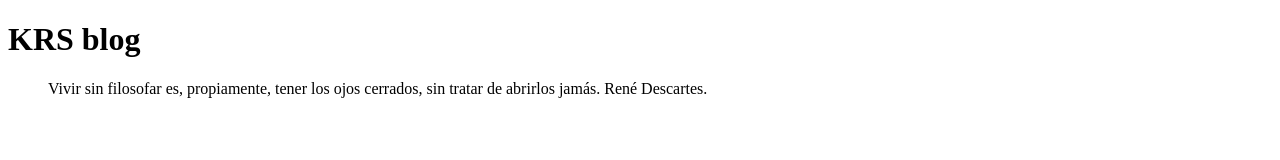
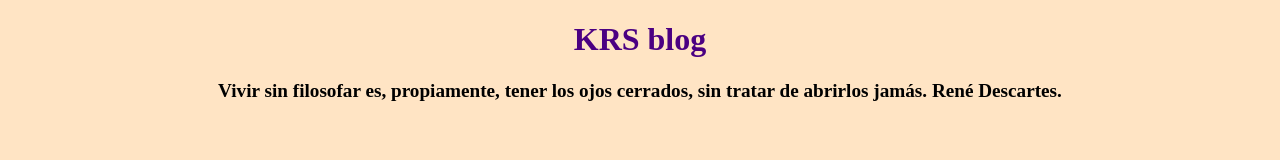
Before and after one commit to ranseleg2212/proyecto_DAWP, a plain HTML site: page index.html in a window 1280 px wide. Drawn offline with Linux system fonts and the light colour scheme.

Commit message:
Se dio un poco de estilo al html mediante el css

```diff
--- a/index.html
+++ b/index.html
@@ -1,6 +1,7 @@
 <!DOCTYPE html>
 <html lang="en">
 <head>
+    <link rel="stylesheet" type="text/css" href="style.css">
     <meta charset="UTF-8">
     <meta http-equiv="X-UA-Compatible" content="IE=edge">
     <meta name="viewport" content="width=device-width, initial-scale=1.0">
--- a/style.css
+++ b/style.css
@@ -0,0 +1,13 @@
+h1{
+    color:indigo;
+    text-align: center;
+}
+body{
+    background-color: bisque;
+}
+blockquote{
+    color: rgb(0, 0, 0);
+    text-align: center;
+    font-size:larger;
+    font-weight: bold;
+}
```
